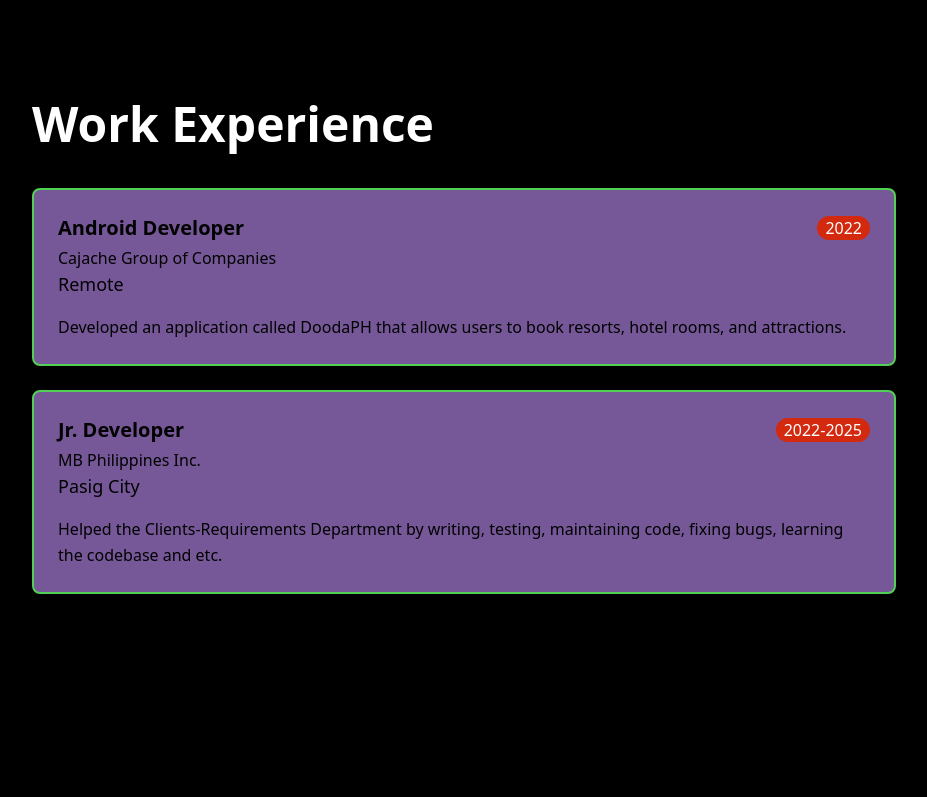
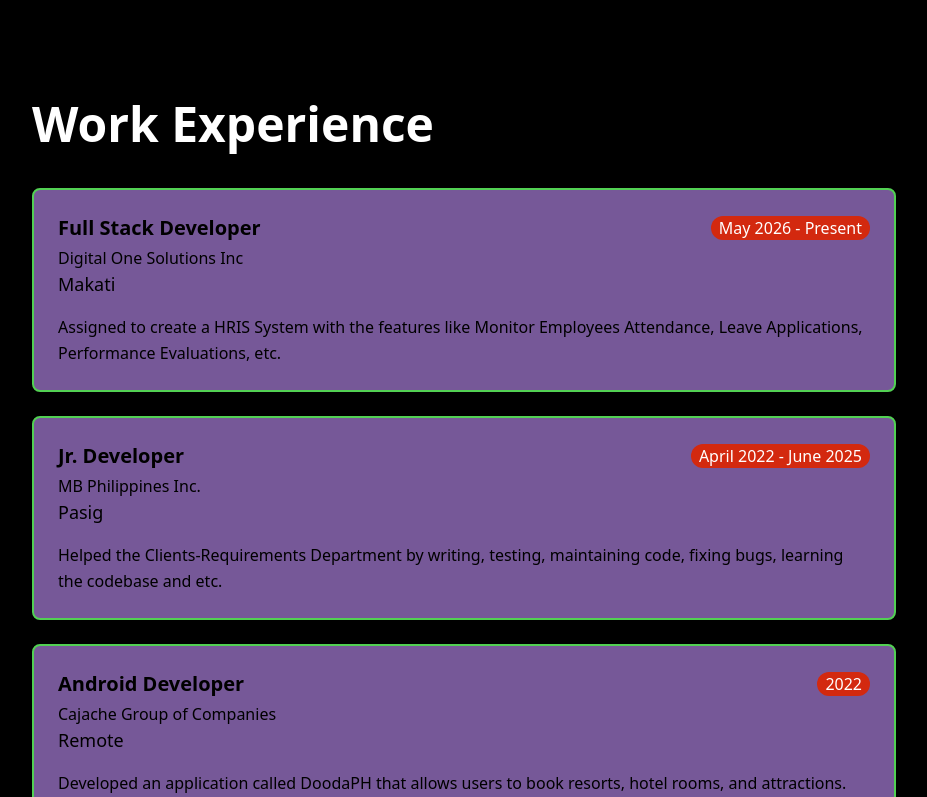
Before and after one commit to jaydlssnts/jaydlssnts.github.io, a React (Vite) app: page / in a window 1280 px wide. Shown: the part 2000-2797 px from the top of the page, without its empty margins (176-1103 px from the left). Built offline with nearby package versions, Linux system fonts and the light colour scheme.

Commit message:
test github page

```diff
--- a/src/sections/contents/tech.tsx
+++ b/src/sections/contents/tech.tsx
@@ -35,7 +35,7 @@
             <Icon className="tech-icon" icon="devicon:mysql" />
             <Icon className="tech-icon" icon="devicon:postgresql" />
             <Icon className="tech-icon" icon="devicon:firebase" />
-            <Icon className="tech-icon" icon="devicon:androidstudio" />
+            <Icon className="tech-icon" icon="devicon:mongodb" />
           </div>
         </div>
 
--- a/src/sections/contents/work.tsx
+++ b/src/sections/contents/work.tsx
@@ -9,20 +9,28 @@
 export default function Work() {
   const items: WorkItem[] = [
     {
+      company: "Digital One Solutions Inc",
+      location: "Makati",
+      position: "Full Stack Developer",
+      description:
+        "Assigned to create a HRIS System with the features like Monitor Employees Attendance, Leave Applications, Performance Evaluations, etc.",
+      date: "May 2026 - Present",
+    },
+    {
+      company: "MB Philippines Inc.",
+      location: "Pasig",
+      position: "Jr. Developer",
+      description:
+        "Helped the Clients-Requirements Department by writing, testing, maintaining code, fixing bugs, learning the codebase and etc.",
+      date: "April 2022 - June 2025",
+    },
+    {
       company: "Cajache Group of Companies",
       location: "Remote",
       position: "Android Developer",
       description:
         "Developed an application called DoodaPH that allows users to book resorts, hotel rooms, and attractions.",
       date: "2022",
-    },
-    {
-      company: "MB Philippines Inc.",
-      location: "Pasig City",
-      position: "Jr. Developer",
-      description:
-        "Helped the Clients-Requirements Department by writing, testing, maintaining code, fixing bugs, learning the codebase and etc.",
-      date: "2022-2025",
     },
   ];
 
```
Also changed, not shown: vite.config.ts (+7 -6 lines), 4 other files (tests, documents, lock files or other folders).
